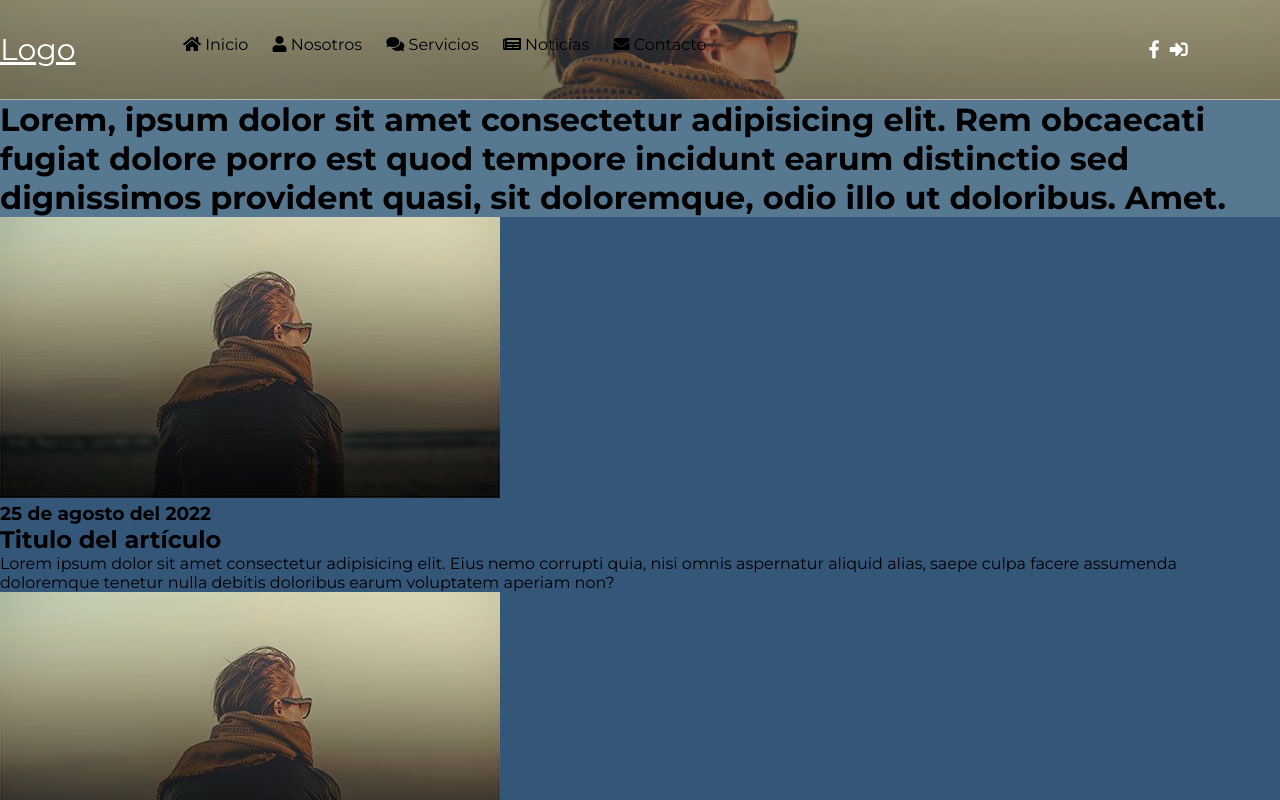
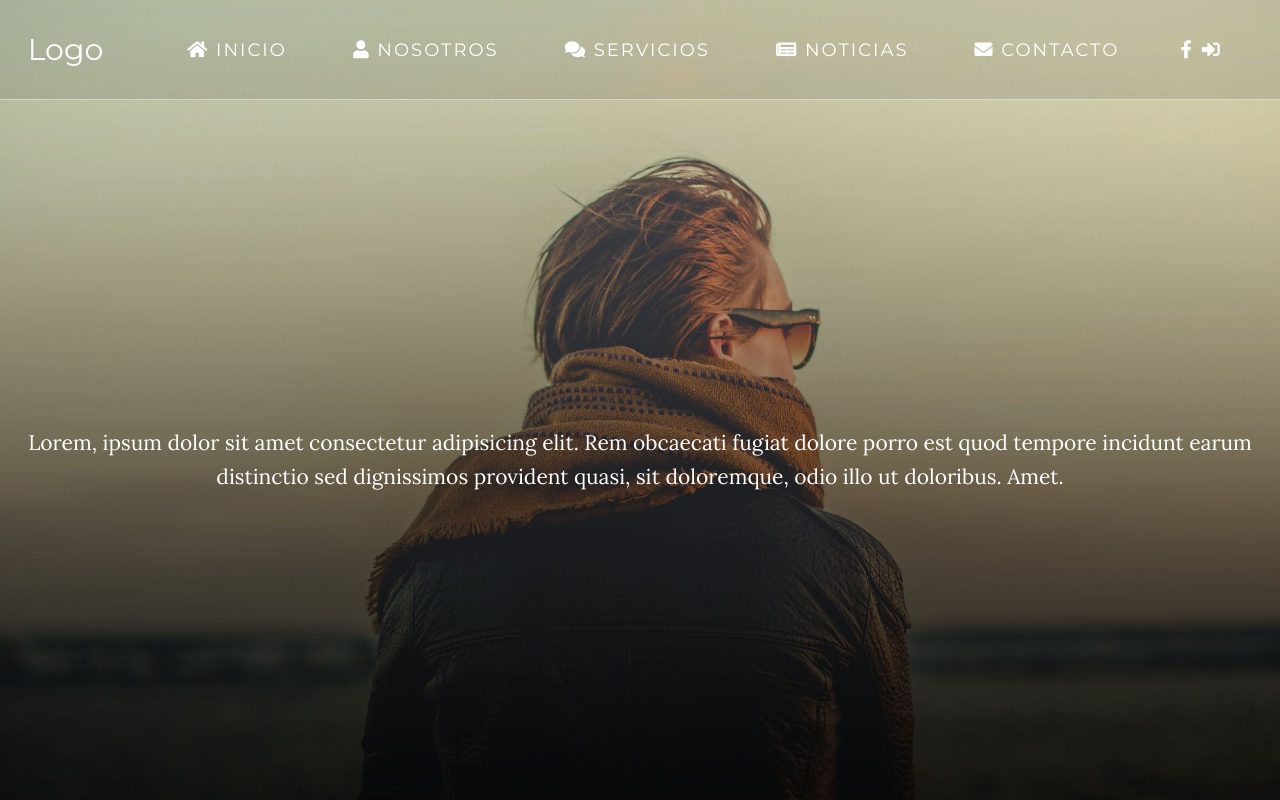
Before and after one commit to Maximiliano522/Practica-3, a plain HTML site: page index.html in a window 1280 px wide. Shown: the top 800 px of the page. Drawn offline with Linux system fonts and the light colour scheme.

Commit message:
Practica 3 completa

```diff
--- a/index.html
+++ b/index.html
@@ -8,35 +8,36 @@
     <link rel="preconnect" href="https://fonts.googleapis.com">
     <link rel="preconnect" href="https://fonts.gstatic.com" crossorigin>
     <link href="https://fonts.googleapis.com/css2?family=Montserrat:ital,wght@0,100;0,200;0,300;0,400;0,500;0,600;0,700;0,800;0,900;1,100;1,200;1,300;1,400;1,500;1,600;1,700;1,800;1,900&display=swap" rel="stylesheet">
+    <link href="https://fonts.googleapis.com/css2?family=Lora:ital,wght@0,400;0,500;0,600;0,700;1,400;1,500;1,600;1,700&display=swap" rel="stylesheet">
     <link rel="stylesheet" href="https://cdnjs.cloudflare.com/ajax/libs/font-awesome/5.13.0/css/all.min.css" integrity="sha512-L7MWcK7FNPcwNqnLdZq86lTHYLdQqZaz5YcAgE+5cnGmlw8JT03QB2+oxL100UeB6RlzZLUxCGSS4/++mNZdxw==" crossorigin="anonymous" referrerpolicy="no-referrer" />
     <link rel="stylesheet" href="./style.css">
 </head>
 
 <body>
     <div class="padre">
-        <header class="header">
+        <header id="header" class="header">
             <div class="menu">
                 <div class="logo">
                     <a href="index.html">Logo</a>
                 </div>
                 <nav class="nav">
-                    <a href="#"></a>
+                    <a href="#header">
                         <i class="fa fa-home" aria-hidden="true"></i>
                         Inicio
                     </a>
-                    <a href="#"></a>
+                    <a href="#">
                         <i class="fa fa-user" aria-hidden="true"></i>
                         Nosotros
                     </a>
-                    <a href="#"></a>
+                    <a href="#">
                     <i class="fa fa-comments" aria-hidden="true"></i>
                         Servicios
                     </a>
-                    <a href="#"></a>
+                    <a href="#">
                     <i class="fa fa-newspaper" aria-hidden="true"></i>
                         Noticias
                     </a>
-                    <a href="#"></a>
+                    <a href="#">
                     <i class="fa fa-envelope" aria-hidden="true"></i>
                         Contacto
                     </a>
@@ -95,7 +96,7 @@
                     </p>
                 </articule>
                 <nav class="navegacion">
-                    <a href="#">Inicio</a>
+                    <a href="#header">Inicio</a>
                     <a href="#">1</a>
                     <a href="#">2</a>
                     <a href="#">3</a>
--- a/style.css
+++ b/style.css
@@ -6,6 +6,10 @@
 
 body {
     font-family: 'Montserrat', sans-serif;
+}
+
+a {
+    text-decoration: none;
 }
 
 .padre {
@@ -33,6 +37,7 @@ body {
     }
         .logo {
             flex: 1 1 auto;
+            text-align: center;
         }
             .logo a {
                 color: #fff;
@@ -41,14 +46,17 @@ body {
             .logo a:hover {
                 color:#343434;
             }
-        .nav{
-
+        .nav {
             flex: 5 1 auto;
-            height: 30px;
+            display: flex;
+            flex-wrap: wrap;
+            flex-direction: row;
+            justify-content: space-evenly;
+            align-items: center;
         }
             .nav a {
                 color: #fff;
-                font-size: 11px;
+                font-size: 18px;
                 text-transform: uppercase;
                 padding: 0 10px;
                 letter-spacing: 2px;
@@ -72,47 +80,96 @@ body {
             }
 
     .texto-principal {
-        background: #562321;
+        height: 90vh;
+        display: flex;
+        align-items: center;
     }
         h1 {
-            background: #567890;
+            font-family: 'Lora', serif;
+            font-size: 21px;
+            color:#fff;
+            font-weight: 300;
+            text-align: center;
+            line-height: 1.6;
         }
     .section {
-        background: black;
+        background: #fff;
+        display: flex;
     }
         .articulos {
-            background: #345678;
-            flex:  2 1 auto;
+            flex: 2 1 auto;
             display: flex;
             flex-flow: row wrap;
         }
-            .article {
-                background: #789012;
+            .articule {
+                background: #f7f7f7;
                 flex: 1 1 40%;
+            }
+
+            .articule a {
+                font-size: 15px;
+                letter-spacing: 10px;
 
             }
+
+                .articule h3 {
+                    color: #fff;
+                    font-size: 16px;
+                    padding: 10px 0;
+                    margin-top: -80px;
+                    letter-spacing: 1px;
+                }
+
+                .articule h2 {
+                    color: #fff;
+                    text-transform: uppercase;
+                    padding: 0 0 10px 0;
+
+                }
+
             .navegacion {
-                background: blue;
                 flex: 1 1 100%;
+                height: 50px;
+                background: #000;
+                width: 100%;
+                display: flex;
+                align-items: center;
+                justify-content: space-evenly;
             }
+
+                .navegacion a {
+                    color: #fff;
+                    font-size: 12px;
+                    font-weight: 800;
+                    font-family: 'Lora', serif;
+                }
+
         .aside {
-            background: azure;
             flex: 1 1 auto;
+            background: #fff;
 
         }
             .publicidad {
-                background: #567890;
+
             }
+                .publicidad img {
+                    width: 200px;
+                }
+
         .footer {
-            background: #000;
             display: flex;
             justify-content: center;
+            background: black;
+        }
 
-        }
             .pie {
-                background: #345678;
-                width: 300px;
+                width: fit-content;
             }
+
+                .pie a {
+                    color:white;
+                    font-size: 30px;
+                }
 
         @media all and (max-width: 800px){
             .section {
```
